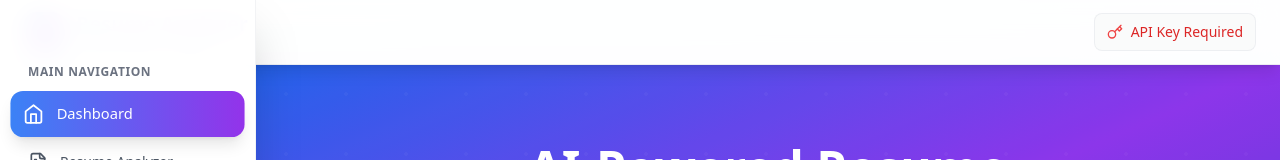
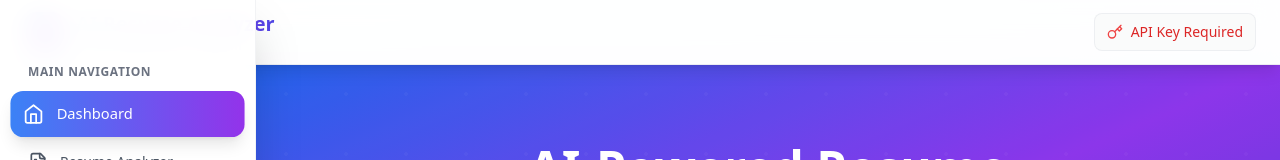
Before and after one commit to muhammadnavas/AI_Resume_Analyzer, a React (Create React App) app: page / in a window 1280 px wide. Shown: the top 160 px of the page. Built offline with nearby package versions, Linux system fonts and the light colour scheme.

Commit message:
first commit

```diff
--- a/src/components/Header.js
+++ b/src/components/Header.js
@@ -22,10 +22,10 @@ const Header = ({ sidebarOpen, setSidebarOpen }) => {
             </div>
             <div>
               <h1 className="text-xl font-bold bg-gradient-to-r from-blue-600 via-purple-600 to-indigo-600 bg-clip-text text-transparent">
-                Resume Analyzer
+                AI Resume Analyzer
               </h1>
               <p className="text-xs text-gray-500 hidden sm:block font-medium">
-                GenAI-Powered Insights
+                Career Optimization Platform
               </p>
             </div>
           </div>
--- a/src/pages/Dashboard.js
+++ b/src/pages/Dashboard.js
@@ -45,7 +45,7 @@ const Dashboard = () => {
   ];
 
   return (
-    <div className="min-h-screen">
+    <div className="min-h-[calc(100vh-4rem)]">
       {/* Hero Section */}
       <div className="bg-gradient-to-br from-blue-600 via-purple-600 to-indigo-700 relative overflow-hidden">
         <div className="absolute inset-0 opacity-30">
@@ -130,7 +130,7 @@ const Dashboard = () => {
               Why Choose Our AI Resume Analyzer?
             </h2>
             <p className="text-base text-gray-600 max-w-2xl mx-auto">
-              Built for the GenAI Hackathon 2025 with cutting-edge technology
+              Built for the Advanced AI Resume Analysis with cutting-edge technology
             </p>
           </div>
 
```
Also changed, not shown: 1 other file (tests, documents, lock files or other folders).
